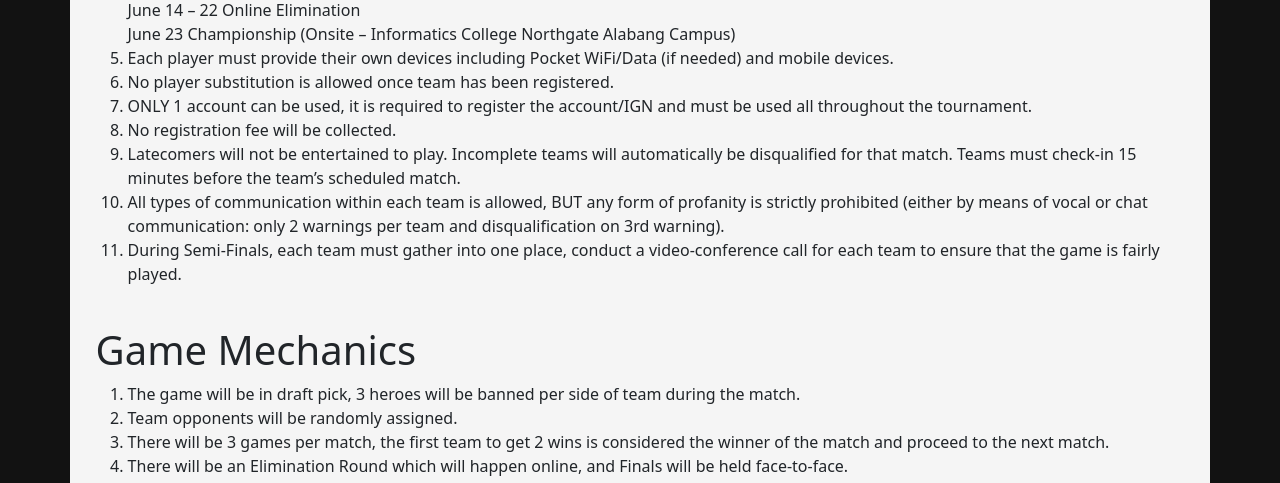
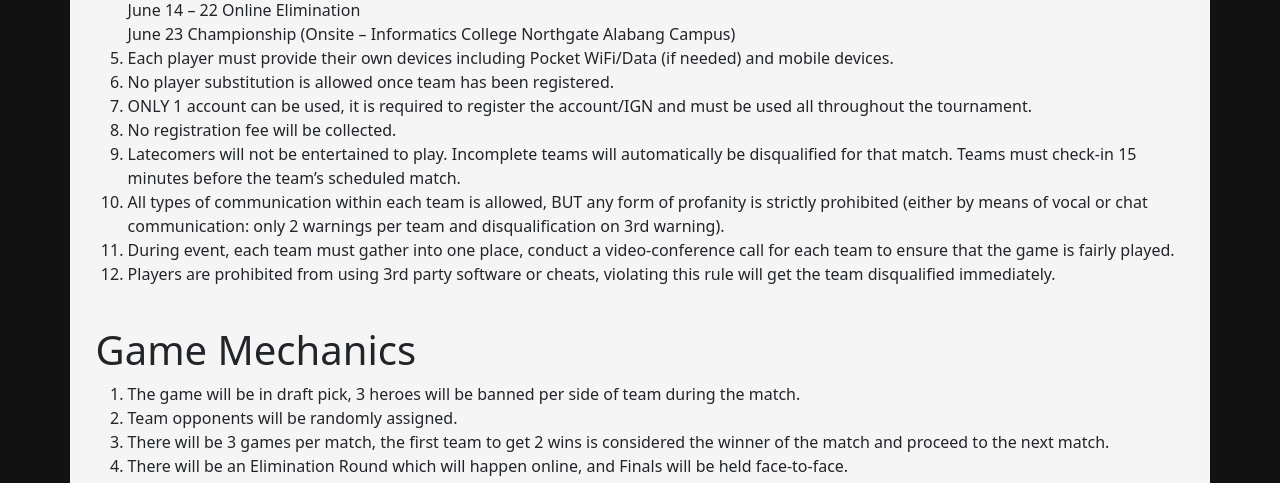
Before and after one commit to princepines/ibml-website, a PHP site: page /about.php in a window 1280 px wide. Shown: the part 482-965 px from the top of the page. Run offline with PHP 8.4, Linux system fonts and the light colour scheme.

Commit message:
add rules

```diff
--- a/about.php
+++ b/about.php
@@ -42,7 +42,8 @@
                     <li>No registration fee will be collected.</li>
                     <li>Latecomers will not be entertained to play. Incomplete teams will automatically be disqualified for that match. Teams must check-in 15 minutes before the team’s scheduled match.</li>
                     <li>All types of communication within each team is allowed, BUT any form of profanity is strictly prohibited (either by means of vocal or chat communication: only 2 warnings per team and disqualification on 3rd warning).</li>
-                    <li>During Semi-Finals, each team must gather into one place, conduct a video-conference call for each team to ensure that the game is fairly played.</li>
+                    <li>During event, each team must gather into one place, conduct a video-conference call for each team to ensure that the game is fairly played.</li>
+                    <li>Players are prohibited from using 3rd party software or cheats, violating this rule will get the team disqualified immediately.</li>
                 </ol>
                 <br>
                 <h1>Game Mechanics</h1>
```
